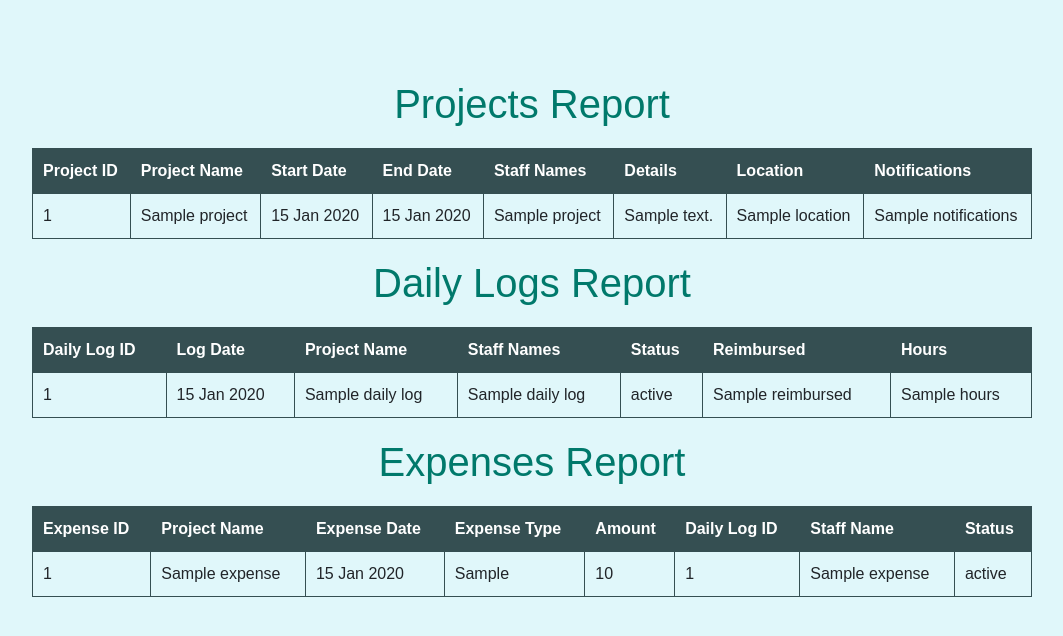
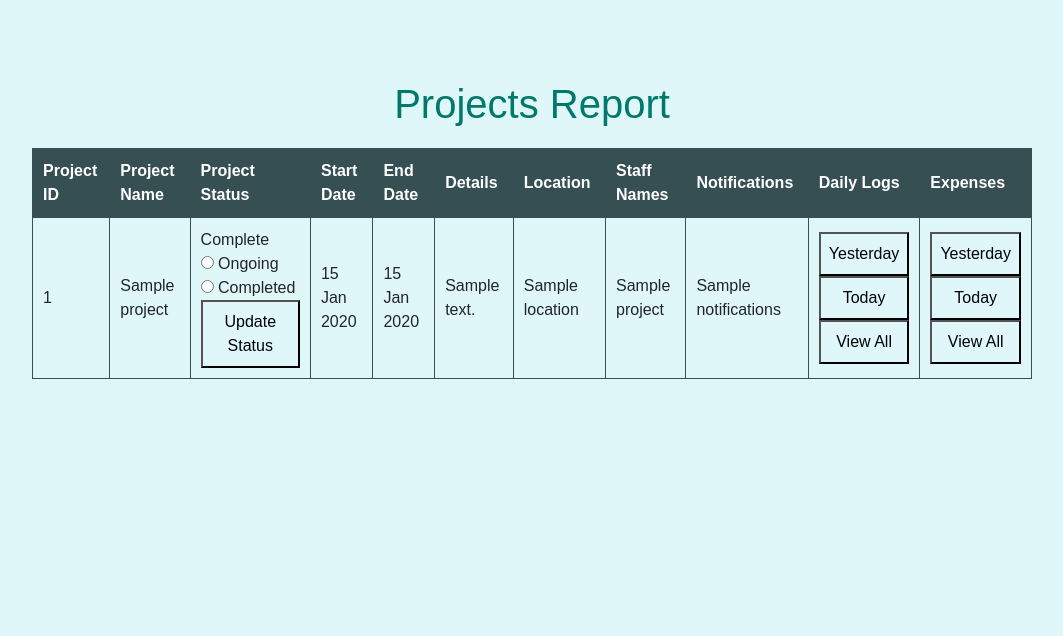
Before and after one commit to jasonschen3/otek-reporting, a Node server app: template backend/views/secrets.ejs in a window 1280 px wide. Shown: the part 71-707 px from the top of the page, without its empty margins (108-1171 px from the left). Run offline with Node 20, Linux system fonts and the light colour scheme; the template is opened without the code that fills it: most values are stand-ins (such as "Sample title", 1, 10 or a date in 2020); some libraries are stand-ins or nearby versions.

Commit message:
Adjust table rows

```diff
--- a/backend/public/css/styles.css
+++ b/backend/public/css/styles.css
@@ -22,6 +22,7 @@ table {
   border-collapse: collapse;
   margin-bottom: 20px;
 }
+
 table,
 th,
 td {
@@ -37,6 +38,31 @@ th {
   /* background-color: #004d40; */
   background-color: var(--color2);
   color: white;
+}
+
+/* staff name */
+.staff-name {
+  display: block;
+}
+
+.hidden {
+  display: none;
+}
+
+.daily-log-buttons,
+.expense-buttons {
+  display: flex;
+  flex-direction: column;
+  height: 100%;
+}
+button {
+  background-color: transparent;
+  padding: 8px;
+  cursor: pointer;
+}
+
+button:hover {
+  background-color: #ddd;
 }
 
 /* tr:nth-child(even) { optional if want every other col to alternate
--- a/backend/server.js
+++ b/backend/server.js
@@ -41,13 +41,13 @@ let expensesInfo = [];
 async function updateCompanyInfo() {
   // Change the table here
   const currProjectsInfo = await db.query(
-    "SELECT p.project_id, p.project_name, TO_CHAR(p.start_date, 'Dy Mon DD YYYY') AS start_date, TO_CHAR(p.end_date, 'Dy Mon DD YYYY') AS end_date, STRING_AGG(s.name, ', ') AS staff_names, p.details, p.location, p.notifications FROM projects p JOIN project_staff ps ON p.project_id = ps.project_id JOIN staff s ON ps.staff_id = s.staff_id GROUP BY p.project_id, p.project_name, p.start_date, p.end_date, p.details, p.location, p.notifications ORDER BY p.project_id"
+    "SELECT p.project_id, p.project_name, p.project_status, TO_CHAR(p.start_date, 'YYYY-MM-DD') AS start_date, TO_CHAR(p.end_date, 'YYYY-MM-DD') AS end_date, STRING_AGG(s.name, ', ') AS staff_names, p.details, p.location, p.notifications FROM projects p JOIN project_staff ps ON p.project_id = ps.project_id JOIN staff s ON ps.staff_id = s.staff_id GROUP BY p.project_id, p.project_name, p.start_date, p.end_date, p.details, p.location, p.notifications ORDER BY p.project_id"
   );
   const currDailyLogsInfo = await db.query(
-    "SELECT dl.daily_log_id, TO_CHAR (dl.log_date, 'Dy Mon DD YYYY') AS log_date, p.project_name, STRING_AGG (s.name, ', ') AS staff_names, dl.status, dl.reimbursed, dl.hours FROM daily_logs dl JOIN projects p ON dl.project_id = p.project_id JOIN staff s ON dl.staff_id = s.staff_id GROUP BY dl.daily_log_id, p.project_name, dl.status, dl.reimbursed, dl.hours, dl.log_date ORDER BY dl.daily_log_id;"
+    "SELECT dl.daily_log_id, TO_CHAR (dl.log_date, 'YYYY-MM-DD') AS log_date, p.project_name, STRING_AGG (s.name, ', ') AS staff_names, dl.status, dl.reimbursed, dl.hours FROM daily_logs dl JOIN projects p ON dl.project_id = p.project_id JOIN staff s ON dl.staff_id = s.staff_id GROUP BY dl.daily_log_id, p.project_name, dl.status, dl.reimbursed, dl.hours, dl.log_date ORDER BY dl.daily_log_id;"
   );
   const currExpensesInfo = await db.query(
-    "SELECT e.expense_id, p.project_name, TO_CHAR (e.expense_date, 'Dy Mon DD YYYY') AS expense_date, e.expense_type, e.amount, e.daily_log_id, s.name AS staff_name, e.status FROM expenses e JOIN projects p ON e.project_id = p.project_id JOIN staff s ON e.staff_id = s.staff_id ORDER BY e.expense_id"
+    "SELECT e.expense_id, p.project_name, TO_CHAR (e.expense_date, 'YYYY-MM-DD') AS expense_date, e.expense_type, e.amount, e.daily_log_id, s.name AS staff_name, e.status FROM expenses e JOIN projects p ON e.project_id = p.project_id JOIN staff s ON e.staff_id = s.staff_id ORDER BY e.expense_id"
   );
   projectsInfo = currProjectsInfo.rows;
   dailyLogsInfo = currDailyLogsInfo.rows;
@@ -79,7 +79,8 @@ app.get("/secrets", async (req, res) => {
   // console.log(req.user);
   await updateCompanyInfo(); // DONT FORGET AWAIT
 
-  if (req.isAuthenticated()) {
+  // if (req.isAuthenticated()) {
+  if (true) {
     //here
     res.render("secrets.ejs", {
       projects: projectsInfo,
@@ -102,6 +103,22 @@ app.post(
     failureRedirect: "/invalid",
   })
 );
+
+// Route to handle project status update
+app.post("/updateProjectStatus", async (req, res) => {
+  const { project_id, project_status } = req.body;
+
+  try {
+    await db.query(
+      "UPDATE projects SET project_status = $1 WHERE project_id = $2",
+      [project_status, project_id]
+    );
+    res.redirect("/secrets");
+  } catch (err) {
+    console.error(err);
+    res.status(500).send("Server Error");
+  }
+});
 
 app.post("/register", async (req, res) => {
   const email = req.body.username;
--- a/backend/views/secrets.ejs
+++ b/backend/views/secrets.ejs
@@ -12,9 +12,64 @@
       crossorigin="anonymous"
     />
     <link rel="stylesheet" href="/css/styles.css" />
+    <script>
+      document.addEventListener("DOMContentLoaded", (event) => {
+        // Function to handle button clicks and open PDFs
+        function openPDF(url) {
+          window.open(url, "_blank");
+        }
+
+        // Add event listeners to daily log buttons
+        document.querySelectorAll(".yesterday").forEach((button) => {
+          button.addEventListener("click", () => {
+            openPDF("/example_files/example.pdf"); // Replace with actual path
+          });
+        });
+
+        document.querySelectorAll(".today").forEach((button) => {
+          button.addEventListener("click", () => {
+            openPDF("/example_files/example.pdf"); // Replace with actual path
+          });
+        });
+
+        // document
+        //   .querySelector(".expense-buttons .view-all")
+        //   .addEventListener("click", () => {
+        //     console.log("Viewing expenses");
+        //     // Select the div with the ID 'expenses'
+        //     const expensesDiv = document.getElementById("expenses");
+        //     // Remove the 'hidden' class
+        //     expensesDiv.classList.remove("hidden");
+        //   });
+        // document
+        //   .querySelector(".daily-log-buttons .view-all")
+        //   .addEventListener("click", () => {
+        //     console.log("Viewing logs");
+        //     // Select the div with the ID 'expenses'
+        //     const expensesDiv = document.getElementById("daily-logs");
+        //     // Remove the 'hidden' class
+        //     expensesDiv.classList.remove("hidden");
+        //   });
+        document.querySelectorAll(".expense-buttons").forEach((button) => {
+          button.addEventListener("click", () => {
+            console.log("Viewing expenses");
+            // Select the div with the ID 'expenses'
+            const expensesDiv = document.getElementById("expenses");
+            // Remove the 'hidden' class
+            expensesDiv.classList.remove("hidden");
+          });
+        });
+        document.querySelectorAll(".daily-log-buttons").forEach((button) => {
+          button.addEventListener("click", () => {
+            console.log("Viewing logs");
+            const expensesDiv = document.getElementById("daily-logs");
+            expensesDiv.classList.remove("hidden");
+          });
+        });
+      });
+    </script>
   </head>
   <body>
-    <!-- Image and text -->
     <%- include('partials/navbar' ) %>
     <div class="container">
       <h1>Projects Report</h1>
@@ -23,12 +78,15 @@
           <tr>
             <th>Project ID</th>
             <th>Project Name</th>
+            <th>Project Status</th>
             <th>Start Date</th>
             <th>End Date</th>
-            <th>Staff Names</th>
             <th>Details</th>
             <th>Location</th>
+            <th>Staff Names</th>
             <th>Notifications</th>
+            <th>Daily Logs</th>
+            <th>Expenses</th>
           </tr>
         </thead>
         <tbody>
@@ -36,16 +94,58 @@
           <tr>
             <td><%= project.project_id %></td>
             <td><%= project.project_name %></td>
+            <td>
+              <% if( project.project_status === 1) { %> Ongoing <% } else {%>
+              Complete <% } %>
+              <form action="/updateProjectStatus" method="post">
+                <input
+                  type="hidden"
+                  name="project_id"
+                  value="<%= project.project_id %>"
+                />
+                <label>
+                  <input type="radio" name="project_status" value="1" <%=
+                  project.project_status === 'Ongoing' ? 'checked' : '' %>>
+                  Ongoing
+                </label>
+                <label>
+                  <input type="radio" name="project_status" value="0" <%=
+                  project.project_status === 'Completed' ? 'checked' : '' %>>
+                  Completed
+                </label>
+                <button type="submit">Update Status</button>
+              </form>
+            </td>
             <td><%= project.start_date %></td>
             <td><%= project.end_date %></td>
-            <td><%= project.staff_names %></td>
             <td><%= project.details %></td>
             <td><%= project.location %></td>
+            <td>
+              <% project.staff_names.split(', ').forEach(function(name) { %>
+              <span class="staff-name"><%= name %></span>
+              <% }); %>
+            </td>
             <td><%= project.notifications %></td>
+            <td>
+              <div class="daily-log-buttons">
+                <button class="yesterday">Yesterday</button
+                ><button class="today">Today</button
+                ><button class="view-all" id="view-daily-logs">View All</button>
+              </div>
+            </td>
+            <td>
+              <div class="expense-buttons">
+                <button class="yesterday">Yesterday</button
+                ><button class="today">Today</button
+                ><button class="view-all" id="view-expenses">View All</button>
+              </div>
+            </td>
           </tr>
           <% }); %>
         </tbody>
       </table>
+    </div>
+    <div class="container hidden" id="daily-logs">
       <h1>Daily Logs Report</h1>
       <table>
         <thead>
@@ -66,13 +166,21 @@
             <td><%= log.log_date %></td>
             <td><%= log.project_name %></td>
             <td><%= log.staff_names %></td>
-            <td><%= log.status %></td>
-            <td><%= log.reimbursed %></td>
+            <td>
+              <%= log.status === 0 ? 'not-filled' : log.status === 1 ? 'filled'
+              : 'to-contractor' %>
+            </td>
+            <td>
+              <%= log.reimbursed === 0 ? 'not-reimbursed' : log.reimbursed === 1
+              ? 'received-money' : 'reimbursed' %>
+            </td>
             <td><%= log.hours %></td>
           </tr>
           <% }); %>
         </tbody>
       </table>
+    </div>
+    <div class="container hidden" id="expenses">
       <h1>Expenses Report</h1>
       <table>
         <thead>
@@ -93,11 +201,19 @@
             <td><%= expense.expense_id %></td>
             <td><%= expense.project_name %></td>
             <td><%= expense.expense_date %></td>
-            <td><%= expense.expense_type %></td>
+            <td>
+              <%= expense.expense_type === 0 ? 'tools' : expense.expense_type
+              === 1 ? 'transportation' : expense.expense_type === 2 ? 'meals' :
+              expense.expense_type === 3 ? 'medical' : expense.expense_type ===
+              4 ? 'accommodation' : 'misc' %>
+            </td>
             <td><%= expense.amount %></td>
             <td><%= expense.daily_log_id %></td>
             <td><%= expense.staff_name %></td>
-            <td><%= expense.status %></td>
+            <td>
+              <%= expense.status === 0 ? 'not-filled' : expense.status === 1 ?
+              'filled' : 'covered' %>
+            </td>
           </tr>
           <% }); %>
         </tbody>
```
Also changed, not shown: backend/keys.txt (added, +7 -0 lines), 1 other file.
